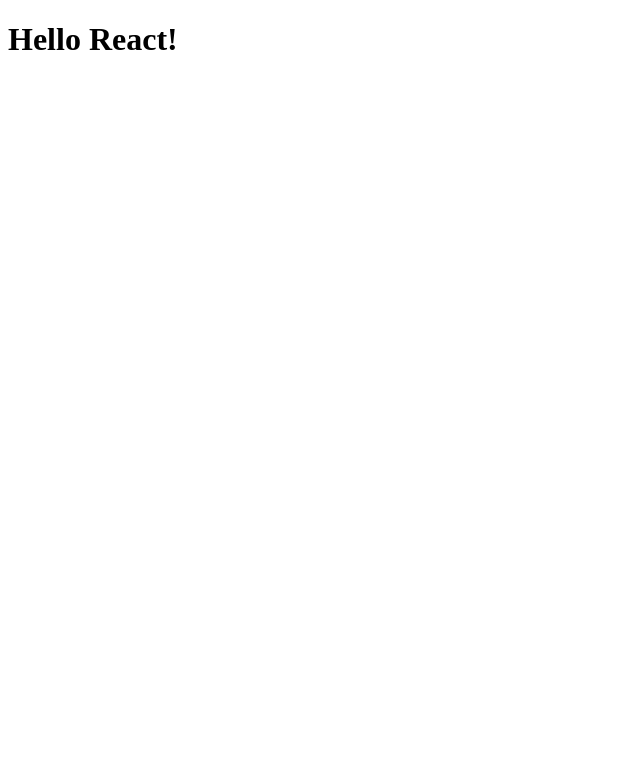
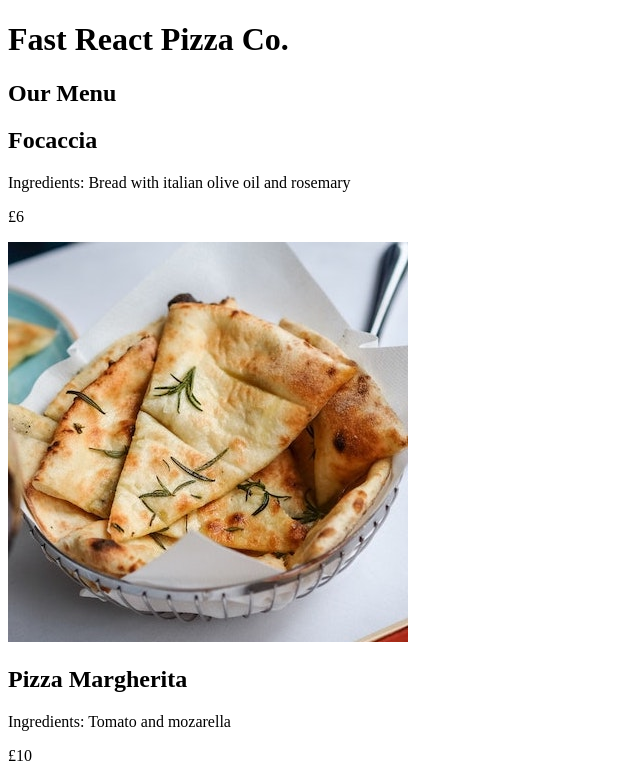
Before and after one commit to IsabelTizon/pizzaMenuVite, a React (Vite) app: page / in a window 1280 px wide. Shown: the top 779 px of the page, without its empty margins (0-640 px from the left). Built offline with nearby package versions, Linux system fonts and the light colour scheme.

Commit message:
pizza menu updated on main

```diff
--- a/src/main.jsx
+++ b/src/main.jsx
@@ -1,33 +1,74 @@
-// import './style.css'
-// import javascriptLogo from './javascript.svg'
-// import viteLogo from '/vite.svg'
-// import { setupCounter } from './counter.js'
-
-// document.querySelector('#app').innerHTML = `
-//   <div>
-//     <a href="https://vite.dev" target="_blank">
-//       <img src="${viteLogo}" class="logo" alt="Vite logo" />
-//     </a>
-//     <a href="https://developer.mozilla.org/en-US/docs/Web/JavaScript" target="_blank">
-//       <img src="${javascriptLogo}" class="logo vanilla" alt="JavaScript logo" />
-//     </a>
-//     <h1>Hello Vite!</h1>
-//     <div class="card">
-//       <button id="counter" type="button"></button>
-//     </div>
-//     <p class="read-the-docs">
-//       Click on the Vite logo to learn more
-//     </p>
-//   </div>
-// `
-
-// setupCounter(document.querySelector('#counter'))
 import React from "react";
 import ReactDOM from "react-dom/client";
+import pizzaData from "../public/data";
 
 function App() {
-	return <h1>Hello React!</h1>;
+	return (
+		<>
+			<Header />
+			<Menu />
+			<Footer />
+		</>
+	);
 }
+
+function Header() {
+	return <h1>Fast React Pizza Co.</h1>;
+}
+function Menu() {
+	return (
+		<>
+			<h2>Our Menu</h2>
+			{pizzaData.map((pizza) => (
+				<Pizza key={pizza.id} {...pizza} />
+			))}
+		</>
+	);
+}
+function Footer() {
+	//
+	// return React.createElement(
+	// 	"footer",
+	// 	null,
+	// 	"We're currently open!"
+	// );
+	return (
+		<footer>
+			{new Date().toLocaleTimeString()}.We're currently
+			open!
+		</footer>
+	);
+}
+const Pizza = ({
+	name,
+	ingredients,
+	price,
+	photoName,
+	soldOut,
+}) => {
+	return (
+		<>
+			<div
+				className={`pizza ${soldOut} ? "sold-out" : ""`}
+			/>
+			<h2>{name}</h2>
+			<p>Ingredients: {ingredients}</p>
+			<p>£{price}</p>
+			<img src={photoName} alt="photo picture" />
+			{soldOut && (
+				<p style={{ color: "red" }}>Sold Out!!</p>
+			)}
+		</>
+	);
+};
+
+const ListPizzas = () => (
+	<ul>
+		{pizzaData.map((pizza) => (
+			<li key={pizza.id}>{pizza.name}</li>
+		))}
+	</ul>
+);
 const root = ReactDOM.createRoot(
 	document.getElementById("root")
 );
```
